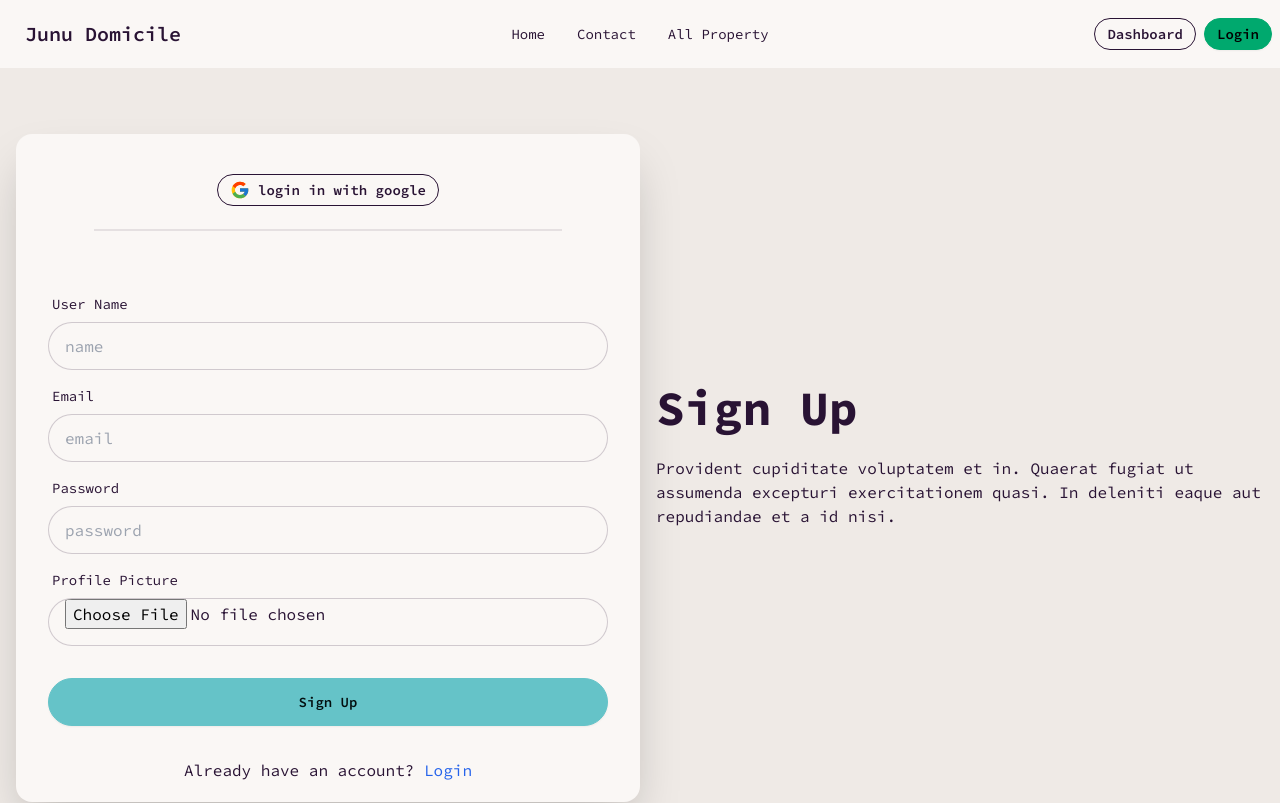
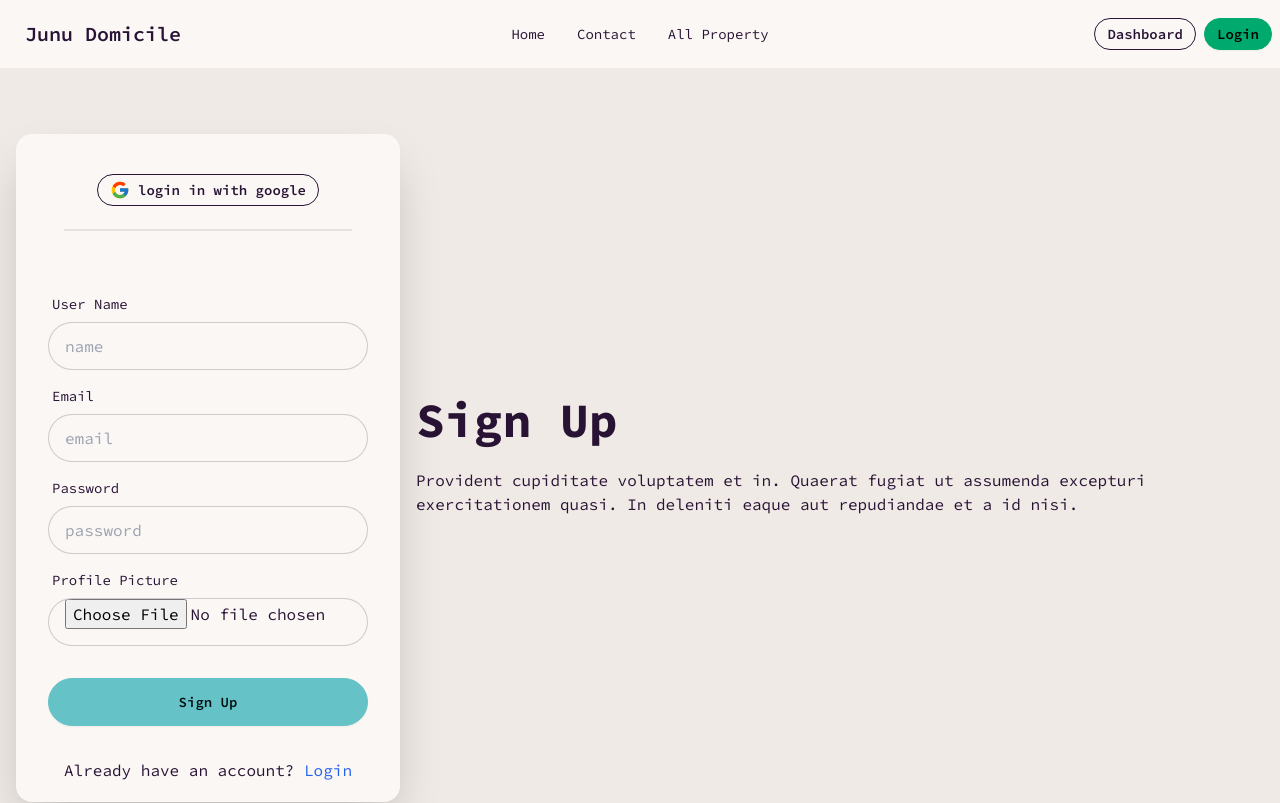
Before and after one commit to jubaerahmedtamim/junu-domicile-client, a React (Vite) app: page /signup in a window 1280 px wide. Shown: the top 803 px of the page. Built offline with nearby package versions, Linux system fonts and the light colour scheme; no server answers; a web font is replaced by a local one.

Commit message:
zindex work done

```diff
--- a/src/Pages/Home/Navbar/Navbar.jsx
+++ b/src/Pages/Home/Navbar/Navbar.jsx
@@ -38,7 +38,7 @@ const Navbar = () => {
                         </div>
                         <ul
                             tabIndex={0}
-                            className="menu menu-sm dropdown-content bg-base-100 rounded-box z-[1] mt-3 w-52 p-2 shadow">
+                            className="menu menu-sm dropdown-content bg-base-100 rounded-box z-[10] mt-3 w-52 p-2 shadow">
                             {navLinks}
                         </ul>
                     </div>
@@ -55,7 +55,7 @@ const Navbar = () => {
                     </div>
                     {
                         user ? <>
-                            <div className="dropdown dropdown-end">
+                            <div className="dropdown dropdown-end z-10">
                                 <div tabIndex={0} role="button" className="btn btn-ghost btn-circle avatar">
                                     <div className="w-10 rounded-full">
                                         <img
--- a/src/Pages/SignUp/SignUp.jsx
+++ b/src/Pages/SignUp/SignUp.jsx
@@ -49,14 +49,14 @@ const SignUp = () => {
             </Helmet>
             <div className="hero bg-base-200 min-h-screen">
                 <div className="hero-content flex-col lg:flex-row-reverse">
-                    <div className="text-center w-1/2 lg:text-left">
+                    <div className="text-center  lg:text-left">
                         <h1 className="text-5xl font-bold">Sign Up</h1>
                         <p className="py-6">
                             Provident cupiditate voluptatem et in. Quaerat fugiat ut assumenda excepturi exercitationem
                             quasi. In deleniti eaque aut repudiandae et a id nisi.
                         </p>
                     </div>
-                    <div className="card bg-base-100 w-1/2 shrink-0 shadow-2xl">
+                    <div className="card bg-base-100 w-full max-w-sm shrink-0 shadow-2xl">
                         <div className="flex justify-center mt-10">
                             <SocialLogin></SocialLogin>
                         </div>
```
